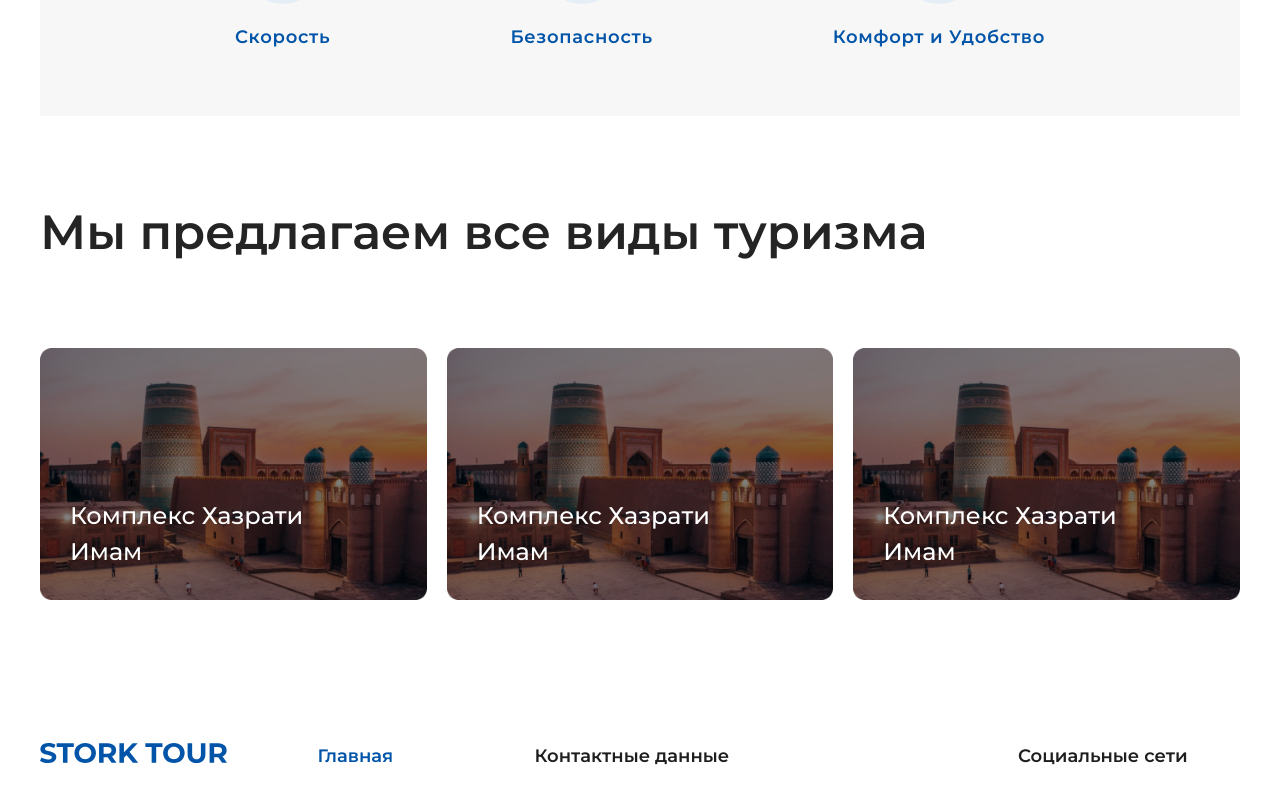
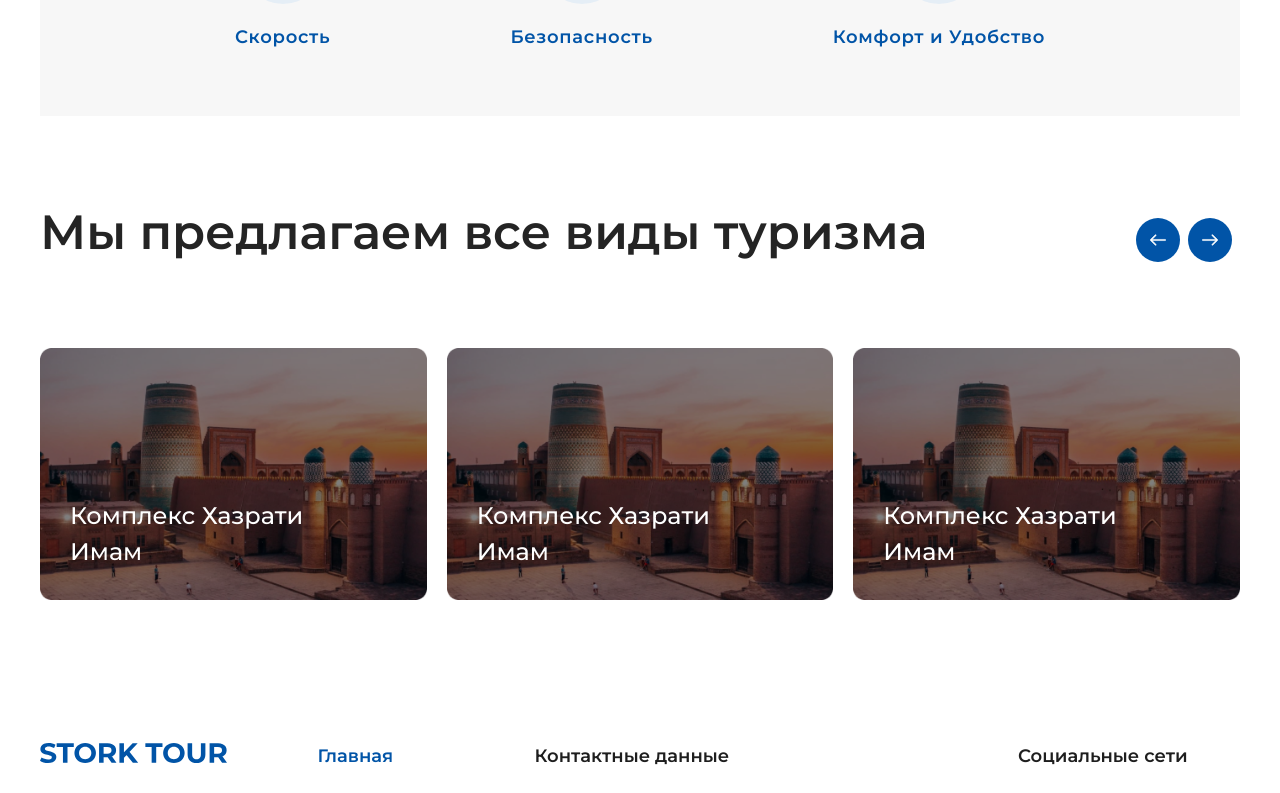
Before and after one commit to dsabirbaev/Stork-tour, a React (Vite) app: page / in a window 1280 px wide. Shown: the part 3230-4023 px from the top of the page. Built offline with nearby package versions, Linux system fonts and the light colour scheme; a web font is replaced by a local one.

Commit message:
add carousel

```diff
--- a/package.json
+++ b/package.json
@@ -16,7 +16,8 @@
     "react-dom": "^18.2.0",
     "react-i18next": "^13.3.0",
     "react-router-dom": "^6.16.0",
-    "sass": "^1.69.3"
+    "sass": "^1.69.3",
+    "swiper": "^10.3.1"
   },
   "devDependencies": {
     "@types/react": "^18.2.28",
--- /dev/null
+++ b/src/components/Icons/ArrowLeft.jsx
@@ -0,0 +1,23 @@
+
+
+
+
+
+const ArrowLeft = () => {
+    return (
+        <div>
+            <svg xmlns="http://www.w3.org/2000/svg" width="16" height="12" viewBox="0 0 16 12" fill="none">
+                <g clipPath="url(#clip0_77_254)">
+                    <path d="M5.3153 0.732463C5.42069 0.646899 5.55396 0.603259 5.68955 0.609916C5.82514 0.616573 5.95349 0.673059 6.04999 0.768536C6.1465 0.864013 6.20435 0.99176 6.21245 1.12727C6.22055 1.26278 6.17834 1.39651 6.0939 1.50281L2.14578 5.45093H15.1718C15.317 5.45092 15.4563 5.50821 15.5594 5.61033C15.6626 5.71246 15.7213 5.85117 15.7227 5.99632C15.7227 6.14243 15.6647 6.28255 15.5614 6.38587C15.4581 6.48918 15.3179 6.54722 15.1718 6.54722H2.1467L6.09482 10.4871C6.19601 10.5914 6.2526 10.731 6.2526 10.8764C6.2526 11.0217 6.19601 11.1614 6.09482 11.2657C6.04405 11.3174 5.98347 11.3585 5.91663 11.3866C5.84978 11.4147 5.77801 11.4291 5.70552 11.4291C5.63302 11.4291 5.56125 11.4147 5.49441 11.3866C5.42757 11.3585 5.36699 11.3174 5.31622 11.2657L0.433397 6.38471C0.332732 6.28177 0.276367 6.14351 0.276367 5.99954C0.276367 5.85556 0.332732 5.7173 0.433397 5.61436L5.3153 0.732463Z" fill="white" stroke="white" strokeWidth="0.550901" />
+                </g>
+                <defs>
+                    <clipPath id="clip0_77_254">
+                        <rect width="16" height="11.5083" fill="white" transform="translate(0 0.24585)" />
+                    </clipPath>
+                </defs>
+            </svg>
+        </div>
+    );
+};
+
+export default ArrowLeft;
--- /dev/null
+++ b/src/components/Icons/ArrowRight.jsx
@@ -0,0 +1,23 @@
+
+
+
+
+
+const ArrowRight = () => {
+    return (
+        <div>
+            <svg xmlns="http://www.w3.org/2000/svg" width="16" height="12" viewBox="0 0 16 12" fill="none">
+                <g clipPath="url(#clip0_77_258)">
+                    <path d="M10.6847 11.2675C10.5793 11.3531 10.446 11.3967 10.3105 11.3901C10.1749 11.3834 10.0465 11.3269 9.95001 11.2315C9.8535 11.136 9.79565 11.0082 9.78755 10.8727C9.77945 10.7372 9.82166 10.6035 9.9061 10.4972L13.8542 6.54907L0.828166 6.54907C0.683007 6.54908 0.543714 6.49179 0.440557 6.38967C0.337399 6.28754 0.278718 6.14883 0.277267 6.00368C0.277267 5.85757 0.335307 5.71745 0.438622 5.61413C0.541935 5.51082 0.682058 5.45278 0.828166 5.45278L13.8533 5.45278L9.90518 1.51292C9.80399 1.40859 9.7474 1.26896 9.7474 1.12361C9.7474 0.978272 9.80399 0.838641 9.90518 0.734311C9.95595 0.682564 10.0165 0.641457 10.0834 0.613396C10.1502 0.585335 10.222 0.570881 10.2945 0.570881C10.367 0.570881 10.4387 0.585335 10.5056 0.613396C10.5724 0.641457 10.633 0.682564 10.6838 0.734311L15.5666 5.61529C15.6673 5.71823 15.7236 5.85649 15.7236 6.00046C15.7236 6.14444 15.6673 6.2827 15.5666 6.38564L10.6847 11.2675Z" fill="white" stroke="white" strokeWidth="0.550901" />
+                </g>
+                <defs>
+                    <clipPath id="clip0_77_258">
+                        <rect width="16" height="11.5083" fill="white" transform="matrix(-1 0 0 -1 16 11.7542)" />
+                    </clipPath>
+                </defs>
+            </svg>
+        </div>
+    );
+};
+
+export default ArrowRight;
--- a/src/components/Icons/index.jsx
+++ b/src/components/Icons/index.jsx
@@ -14,4 +14,7 @@ import Twitter from './Twitter';
 import Facebook from "./Facebook";
 import Insta from "./Insta";
 import YouTube from "./YouTube";
-export {Message, Speed, Security, Like, Logo, Map, Headphone, Convert, Twitter, Facebook, YouTube, Insta};
+
+import ArrowRight from "./ArrowRight";
+import ArrowLeft from "./ArrowLeft";
+export {Message, Speed, Security, Like, Logo, Map, Headphone, Convert, Twitter, Facebook, YouTube, Insta, ArrowLeft, ArrowRight};
--- a/src/components/Offer/index.jsx
+++ b/src/components/Offer/index.jsx
@@ -2,6 +2,7 @@
 
 import pic from "../../assets/images/offer.png";
 import { useTranslation } from "react-i18next";
+import Carousel from "../UI/Carousel";
 const index = () => {
 
     const { t } = useTranslation();
@@ -11,21 +12,8 @@ const index = () => {
                 <div className='flex flex-col'>
                     <h2 className="text-[#242424] text-[48px] font-['MontserratSemiBold'] mb-[80px]">{t("offerTitle")}</h2>
 
-                    <div className="flex items-center justify-between gap-x-5">
-                        <div className="relative cursor-pointer duration-200">
-                            <img src={pic} alt="img" className="brightness-50 hover:brightness-100"/>
-                            <span className="absolute bottom-[30px] left-[30px] w-[297.143px] text-white font-['MontserratMedium'] text-[24px]">{t("popularCard")}</span>
-                        </div>
-
-                        <div className="relative cursor-pointer duration-200">
-                            <img src={pic} alt="img" className="brightness-50 hover:brightness-100"/>
-                            <span className="absolute bottom-[30px] left-[30px] w-[297.143px] text-white font-['MontserratMedium'] text-[24px]">{t("popularCard")}</span>
-                        </div>
-
-                        <div className="relative cursor-pointer duration-200">
-                            <img src={pic} alt="img" className="brightness-50 hover:brightness-100"/>
-                            <span className="absolute bottom-[30px] left-[30px] w-[297.143px] text-white font-['MontserratMedium'] text-[24px]">{t("popularCard")}</span>
-                        </div>
+                    <div className="">
+                        <Carousel img={pic}/>
                     </div>
                 </div>
 
--- a/src/components/UI/Carousel/index.jsx
+++ b/src/components/UI/Carousel/index.jsx
@@ -1,36 +1,66 @@
 
-import { useState, useEffect } from 'react';
-import { Galleria } from 'primereact/galleria';
+import { useTranslation } from "react-i18next";
 
+import { ArrowLeft, ArrowRight} from "../../Icons";
+import { Swiper, SwiperSlide } from 'swiper/react';
+import { Navigation } from 'swiper/modules';
 
-import pic from "../../../assets/images/popular.png";
+import 'swiper/css';
+import 'swiper/css/bundle';
 
-export default function index() {
+import "./style.scss";
 
-    const [images, setImages] = useState(null);
-    useEffect(() => {
-      setImages([
-          {
-              "itemImageSrc": pic,
-          },
-          {
-              "itemImageSrc": pic,
-          },
-          {
-              "itemImageSrc": pic,
-          }
-      ])
-    }, [])
+const index = ({img}) => {
+    const { t } = useTranslation();
+    return (
+        <div>
+             <Swiper
+                        spaceBetween={20}
+                        slidesPerView={3}
+                        modules={[Navigation]}
+                        navigation={{
+                            nextEl: ".button-next-slide",
+                            prevEl: ".button-prev-slide",
+                        }}
+                        className="tour-slide"
+                    >
+                        <SwiperSlide className="flex items-center justify-center">
+                            <div className="popular-cart relative cursor-pointer duration-200">
+                                <img src={img} alt="img" className="brightness-50 hover:brightness-100"/>
+                                <span className="absolute bottom-[30px] left-[30px] w-[297.143px] text-white font-['MontserratMedium'] text-[24px]">{t("popularCard")}</span>
+                            </div>
+                        </SwiperSlide>
 
-    const itemTemplate = (item) => {
-        console.log(item)
-        return <img src={item.itemImageSrc} alt={item} className="w-full h-full" />;
-    };
+                        <SwiperSlide className="flex items-center justify-center">
+                            <div className="popular-cart relative cursor-pointer duration-200">
+                                <img src={img} alt="img" className="brightness-50 hover:brightness-100"/>
+                                <span className="absolute bottom-[30px] left-[30px] w-[297.143px] text-white font-['MontserratMedium'] text-[24px]">{t("popularCard")}</span>
+                            </div>
+                        </SwiperSlide>
 
-    return (
-        <div className="card">
-            <Galleria value={images}  className="w-full h-[500px]" showThumbnails={false} showIndicators
-                    showIndicatorsOnItem="inside" indicatorsPosition="right" item={itemTemplate} />
+                        <SwiperSlide className="flex items-center justify-center">
+                            <div className="popular-cart relative cursor-pointer duration-200">
+                                <img src={img} alt="img" className="brightness-50 hover:brightness-100"/>
+                                <span className="absolute bottom-[30px] left-[30px] w-[297.143px] text-white font-['MontserratMedium'] text-[24px]">{t("popularCard")}</span>
+                            </div>
+                        </SwiperSlide>
+
+                        <SwiperSlide className="flex items-center justify-center">
+                            <div className="popular-cart relative cursor-pointer duration-200">
+                                <img src={img} alt="img" className="brightness-50 hover:brightness-100"/>
+                                <span className="absolute bottom-[30px] left-[30px] w-[297.143px] text-white font-['MontserratMedium'] text-[24px]">{t("popularCard")}</span>
+                            </div>
+                        </SwiperSlide>
+
+                        <div className="button-next-slide absolute top-[-130px] right-2 bg-[#0154A7] w-[44px] h-[44px] rounded-full flex items-center justify-center cursor-pointer">
+                           <ArrowRight/>
+                        </div>
+                        <div className="button-prev-slide absolute top-[-130px] right-[60px] bg-[#0154A7] w-[44px] h-[44px] rounded-full flex items-center justify-center cursor-pointer">
+                            <ArrowLeft/>
+                        </div>
+                    </Swiper>
         </div>
-    )
-}
+    );
+};
+
+export default index;
--- /dev/null
+++ b/src/components/UI/Carousel/style.scss
@@ -0,0 +1,13 @@
+
+
+
+
+
+
+
+
+
+
+.tour-slide{
+    overflow-y: visible;
+}
```
Also changed, not shown: src/components/PopularTour/index.jsx (+4 -14 lines), 1 other file (tests, documents, lock files or other folders).
